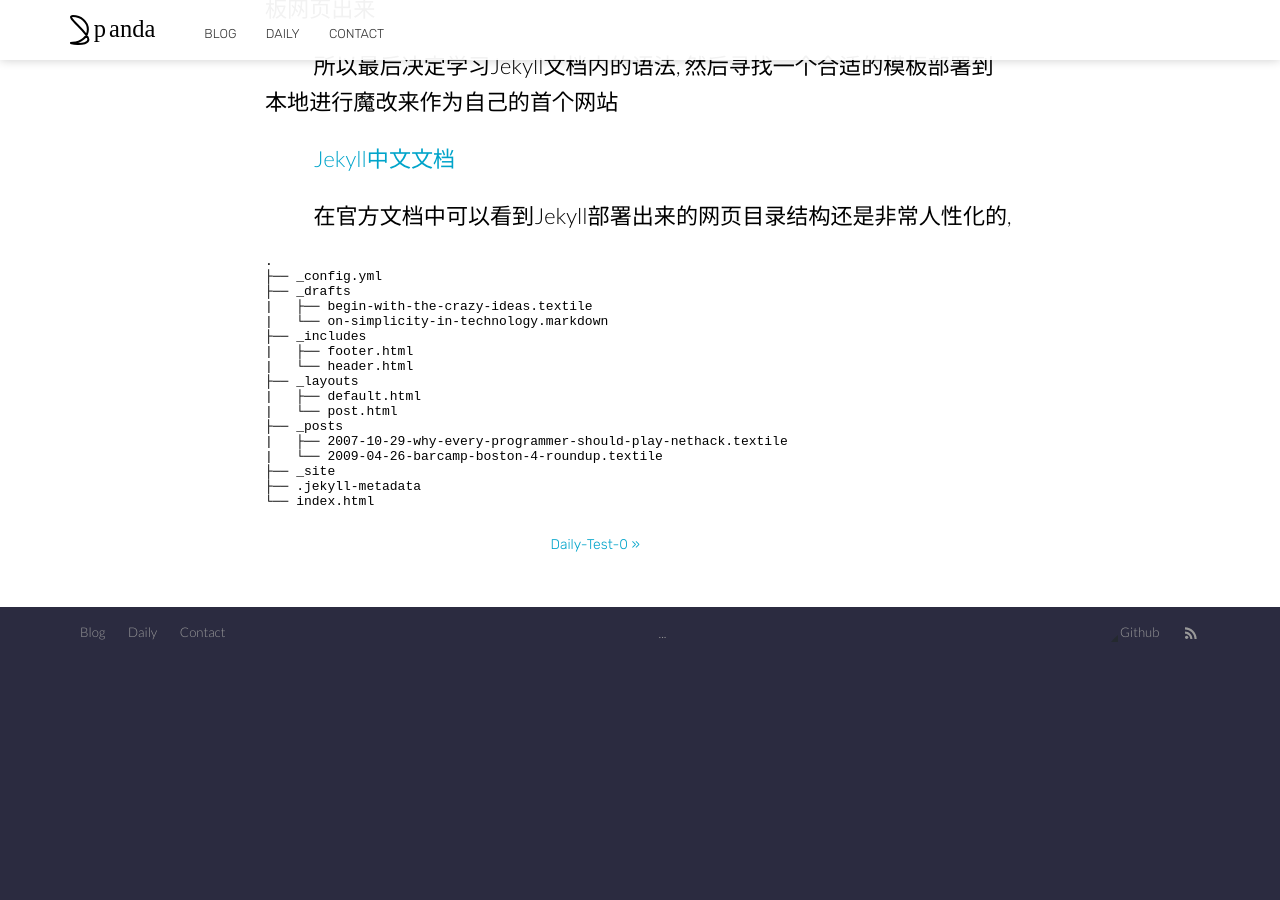
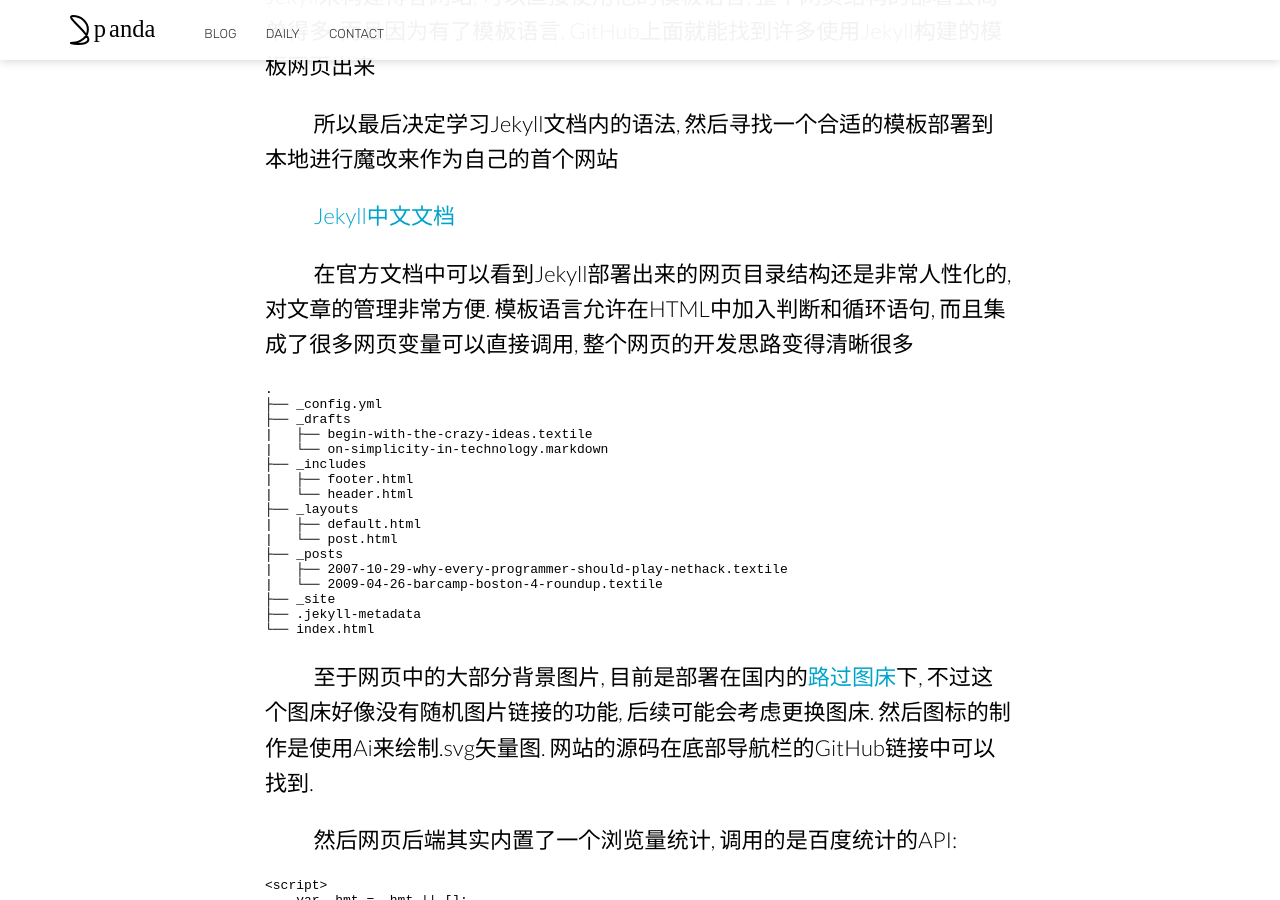
Before and after one commit to pandacase/pandacase.github.io, a Jekyll site: the page built from _posts/2023-03-11-pandaBlog.md, in a window 1280 px wide and 900 px high, scrolled down 3295 px. Built offline with Jekyll 4.4.1, drawn with Linux system fonts in a browser that asks for light colours; nearby versions of some CDN libraries; comment, search, counter and statistics services are not loaded; before the commit the page ends 3955 px from its top, so only the background shows below that; some of the changed text lies outside the part shown.

Commit message:
Update 2023-03-11-pandaBlog.md

````diff
--- a/_posts/2023-03-11-pandaBlog.md
+++ b/_posts/2023-03-11-pandaBlog.md
@@ -41,6 +41,8 @@
 
 &emsp;&emsp; 然后就在b站找了个前端三件套教程从头开始学起(HTML, CSS, JavaScript), 这三件套里面让我受阻的实际上是CSS, 难倒是不难, 但是零零碎碎的知识点实在太多了! 学着学着就容易断掉. HTML的话没什么好说的, 很简单而且内容也很少. JS的话语法上是C和Python的结合体, 所以上手也比较快.
 
+&emsp;&emsp; 附上一个Web开发文档: [MDN](https://developer.mozilla.org/zh-CN/)
+
 &emsp;&emsp; 基础的前端知识学的差不多的时候, 有试着过模仿一些知名网站(如京东, b站)做一些小模块出来. 不过实际上发现要从头做一个UI好看的网站还是非常难的, 身边那些有博客网站的学长都是从中学时代就开始做起, 而我才学了几个月...
 
 &emsp;&emsp; 不过最后还是在中大学长的博客网站里面找到了突破口, 他的网站是用Jekyll生成的. Jekyll是一个简单的博客网站生成器, 在GitHub上开源. 如果用Jekyll来构建博客网站, 可以直接使用他的模板语言, 整个网页结构的部署会简单得多, 而且因为有了模板语言, GitHub上面就能找到许多使用Jekyll构建的模板网页出来
@@ -49,7 +51,7 @@
 
 &emsp;&emsp; [Jekyll中文文档](http://jekyllcn.com/)
 
-&emsp;&emsp; 在官方文档中可以看到Jekyll部署出来的网页目录结构还是非常人性化的,
+&emsp;&emsp; 在官方文档中可以看到Jekyll部署出来的网页目录结构还是非常人性化的, 对文章的管理非常方便. 模板语言允许在HTML中加入判断和循环语句, 而且集成了很多网页变量可以直接调用, 整个网页的开发思路变得清晰很多
 
 ```
 .
@@ -70,3 +72,35 @@
 ├── .jekyll-metadata
 └── index.html
 ```
+
+&emsp;&emsp; 至于网页中的大部分背景图片, 目前是部署在国内的[路过图床](https://imgse.com/)下, 不过这个图床好像没有随机图片链接的功能, 后续可能会考虑更换图床. 然后图标的制作是使用Ai来绘制.svg矢量图. 网站的源码在底部导航栏的GitHub链接中可以找到.
+
+&emsp;&emsp; 然后网页后端其实内置了一个浏览量统计, 调用的是百度统计的API:
+
+```HTML
+<script>
+    var _hmt = _hmt || [];
+    (function() {
+        var hm = document.createElement("script");
+        hm.src = "https://hm.baidu.com/hm.js...";
+        var s = document.getElementsByTagName("script")[0];
+        s.parentNode.insertBefore(hm, s);
+    })();
+</script>
+```
+
+&emsp;&emsp; 评论区功能则更迭过两个API, 之前用的是来必力的支持社交账号(微信/微博/QQ)登录的评论系统, 但是加载比较慢而且在移动端下有无法拉取微信登录API的bug; 所以后来改用了Valine的可支持匿名的评论系统, 也就是现在在用的这个评论区. 可以看到这个API支持在Script块中直接更改属性设置, 还是比较易用的
+
+```HTML
+<script>
+    new Valine({
+        el: '#vcomments',
+        appId: 'my_ID',
+        appKey: 'my_Key',
+        placeholder: '留下你的评论吧~',// 文本占位符
+        meta: ['nick'],// 输入框
+        requiredFields: ['nick'],// 必填项
+        avatar: 'hide'// 评论者头像
+    })
+</script>
+```
````
